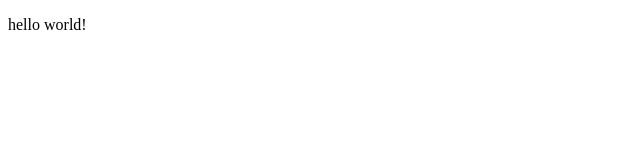
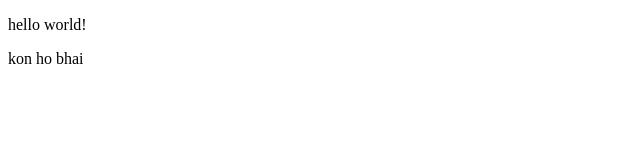
Before and after one commit to aaditya-anand/MY-WEBSITE, a plain HTML site: page index.html in a window 1280 px wide. Shown: the full height of the page, 0-640 px from the left. Drawn offline with Linux system fonts and the light colour scheme.

Commit message:
new para

```diff
--- a/index.html
+++ b/index.html
@@ -7,5 +7,6 @@
 </head>
 <body>
     <p>hello world!</p>
+    <p>kon ho bhai</p>
 </body>
 </html>
```
